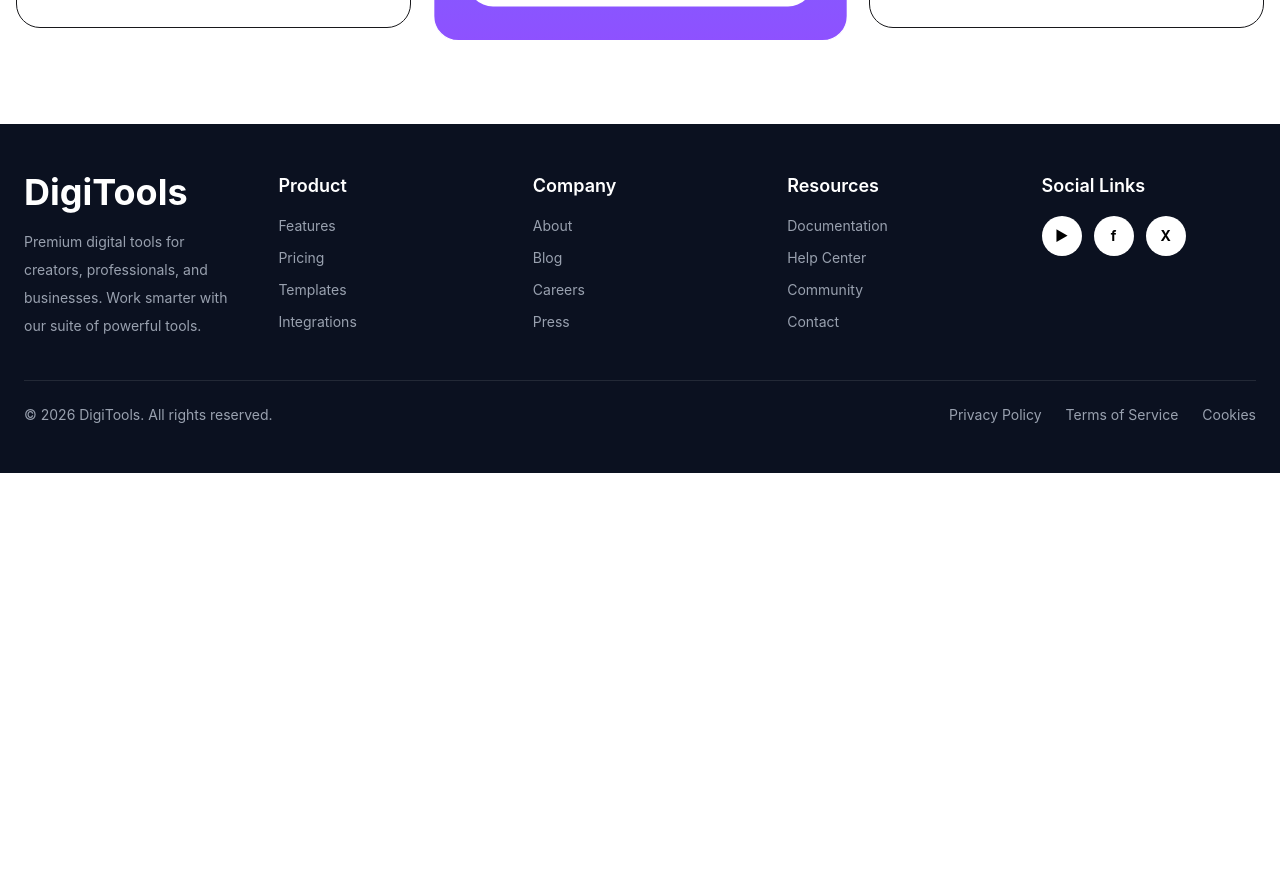
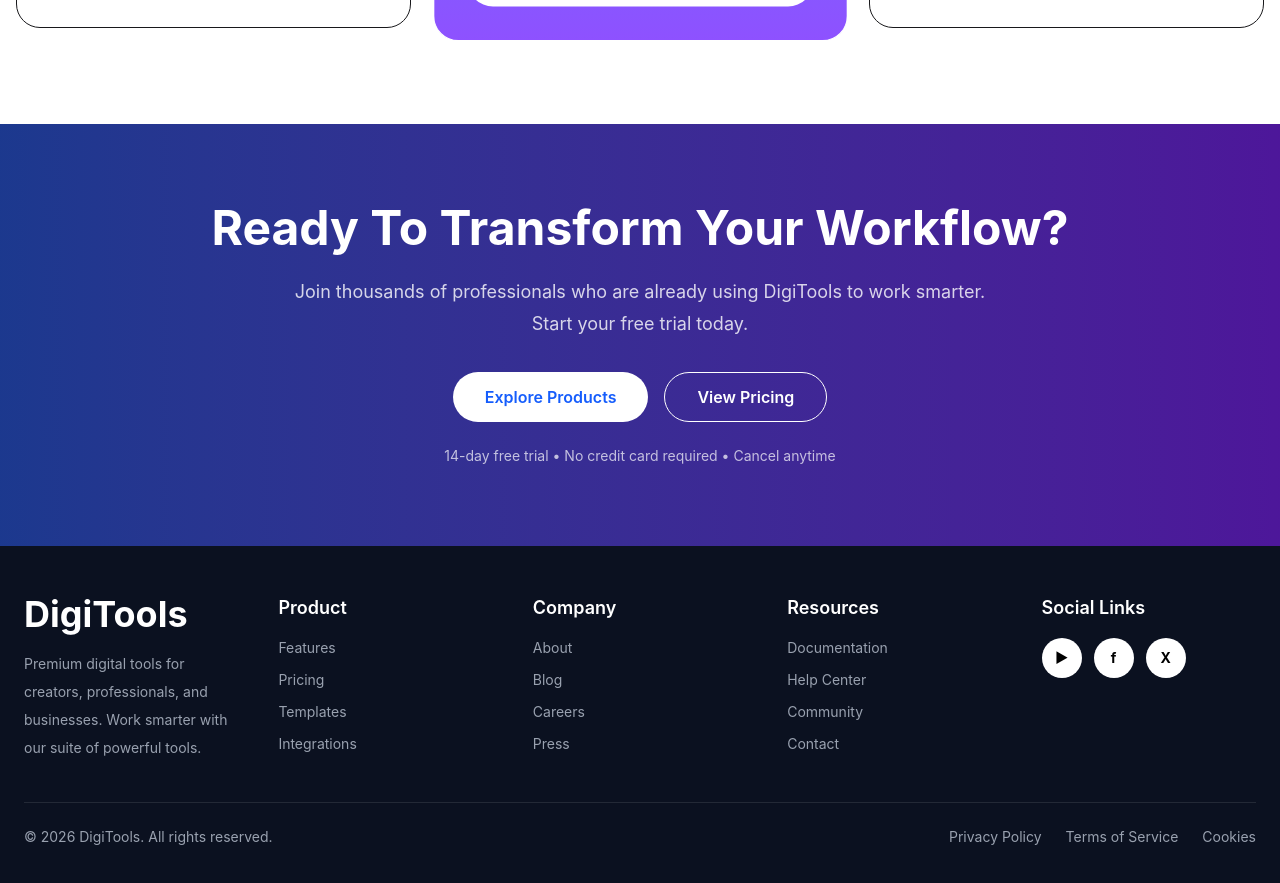
Before and after one commit to Rukshanaafrin/DigiTools-Platform, a React (Vite) app: page / in a window 1280 px wide. Shown: the part 4040-4923 px from the top of the page. Before the commit the page ends 4513 px from the top, so only its background shows below. Built offline with nearby package versions, Linux system fonts and the light colour scheme.

Commit message:
added to react tostify

```diff
--- a/package.json
+++ b/package.json
@@ -14,6 +14,7 @@
     "react": "^19.2.4",
     "react-dom": "^19.2.4",
     "react-icons": "^5.6.0",
+    "react-toastify": "^11.0.5",
     "tailwindcss": "^4.2.2"
   },
   "devDependencies": {
--- a/src/App.jsx
+++ b/src/App.jsx
@@ -1,31 +1,14 @@
+import { useState } from "react";
+import { ToastContainer } from "react-toastify";
+import "react-toastify/dist/ReactToastify.css";
 
-// import NavBar from "./component/NavBar"
-// import Banner from "./component/Banner"
-// import Stats from "./component/Stats"
-// import Products from "./component/Products"
-
-// function App() {
-
-//   return (
-//     <>
-//     <NavBar/>
-//     <Banner/>
-//     <Stats/>
-//     <Products/>
-//     </>
-//   )
-// }
-
-// export default App
-
-
-import { useState } from "react";
 import NavBar from "./component/NavBar";
 import Banner from "./component/Banner";
 import Stats from "./component/Stats";
 import Products from "./component/Products";
 import Steps from "./component/Steps";
 import Pricing from "./component/Pricing";
+import Challenge from "./component/Challenge";
 import Footer from "./component/Footer";
 
 function App() {
@@ -38,18 +21,23 @@ function App() {
       {!showCartPage && <Banner />}
       {!showCartPage && <Stats />}
 
-
       <Products
         cart={cart}
         setCart={setCart}
         showCartPage={showCartPage}
         setShowCartPage={setShowCartPage}
       />
-     {!showCartPage && <Steps/>}
-     {!showCartPage && <Pricing/>}
-     {!showCartPage && <Footer/>}
 
+      {!showCartPage && <Steps />}
+      {!showCartPage && <Pricing />}
+      {!showCartPage && <Challenge />}
+      {!showCartPage && <Footer />}
 
+      <ToastContainer
+        position="top-right"
+        autoClose={2000}
+        theme="colored"
+      />
     </>
   );
 }
--- a/src/component/Cart.jsx
+++ b/src/component/Cart.jsx
@@ -1,14 +1,17 @@
+import { toast } from "react-toastify";
 import emptyCartImg from "../assets/products/shopping-cart.png";
-const Cart = ({ cart, setCart, setShowCartPage }) => {
+
+const Cart = ({ cart, setCart }) => {
   const total = cart.reduce((sum, item) => sum + item.price, 0);
 
   const handleRemove = (id) => {
     setCart(cart.filter((item) => item.id !== id));
+    toast.error("Product removed from cart");
   };
 
   const handleCheckout = () => {
     setCart([]);
-    setShowCartPage(false);
+    toast.success("Checkout completed successfully");
   };
 
   return (
--- /dev/null
+++ b/src/component/Challenge.jsx
@@ -0,0 +1,34 @@
+const Challenge = () => {
+  return (
+    <section className="bg-gradient-to-r from-blue-900 to-violet-900 text-white py-20">
+      <div className="max-w-4xl mx-auto text-center px-4">
+        <h2 className="text-5xl font-bold mb-6">
+          Ready To Transform Your Workflow?
+        </h2>
+
+        <p className="text-lg text-white/80 mb-8 leading-8">
+          Join thousands of professionals who are already using DigiTools
+          to work smarter.
+          <br />
+          Start your free trial today.
+        </p>
+
+        <div className="flex justify-center gap-4 mb-6">
+          <button className="px-8 py-3 rounded-full bg-white text-blue-600 font-semibold">
+            Explore Products
+          </button>
+
+          <button className="px-8 py-3 rounded-full border border-white text-white font-semibold">
+            View Pricing
+          </button>
+        </div>
+
+        <p className="text-sm text-white/70">
+          14-day free trial • No credit card required • Cancel anytime
+        </p>
+      </div>
+    </section>
+  );
+};
+
+export default Challenge;
--- a/src/component/ProductCards.jsx
+++ b/src/component/ProductCards.jsx
@@ -59,7 +59,7 @@ const ProductCards = ({
             : "bg-gradient-to-r from-cyan-400 to-blue-500"
         }`}
       >
-        {isAdded ? "✔ Added to Cart" : "Buy Now"}
+        {isAdded ? "✔ Added to Cart!" : "Buy Now"}
       </button>
     </div>
   );
--- a/src/component/Products.jsx
+++ b/src/component/Products.jsx
@@ -1,4 +1,5 @@
 import { useState } from "react";
+import { toast } from "react-toastify";
 import productsData from "../assets/products.json";
 import ProductCards from "./ProductCards";
 import Cart from "./Cart";
@@ -16,23 +17,26 @@ const Products = ({
 
     if (!exists) {
       setCart([...cart, product]);
+      toast.success(`${product.name} added to cart`);
+    } else {
+      toast.warning("Already added to cart");
     }
 
     setActiveId(product.id);
   };
 
   return (
-    <section className=" my-16 py-20 max-w-7xl mx-auto bg-slate-100 rounded-4xl px-6">
-      {/* Header always visible */}
+    <section className="my-16 py-20 max-w-7xl mx-auto bg-slate-100 rounded-4xl px-6">
       <div className="text-center mb-12">
         <h2 className="text-5xl font-bold mb-4">
           Premium Digital Tools
         </h2>
 
         <p className="text-gray-400">
-         Choose from our curated collection of premium digital products designed
-         <br />
-         to boost your productivity and creativity.
+          Choose from our curated collection of premium digital products
+          designed
+          <br />
+          to boost your productivity and creativity.
         </p>
 
         <div className="flex justify-center gap-4 mt-8">
@@ -60,7 +64,6 @@ const Products = ({
         </div>
       </div>
 
-      {/* Only this section changes */}
       {!showCartPage ? (
         <div className="grid md:grid-cols-3 gap-8 bg-white p-6 rounded-3xl">
           {productsData.map((product) => (
```
Also changed, not shown: 1 other file (tests, documents, lock files or other folders).
